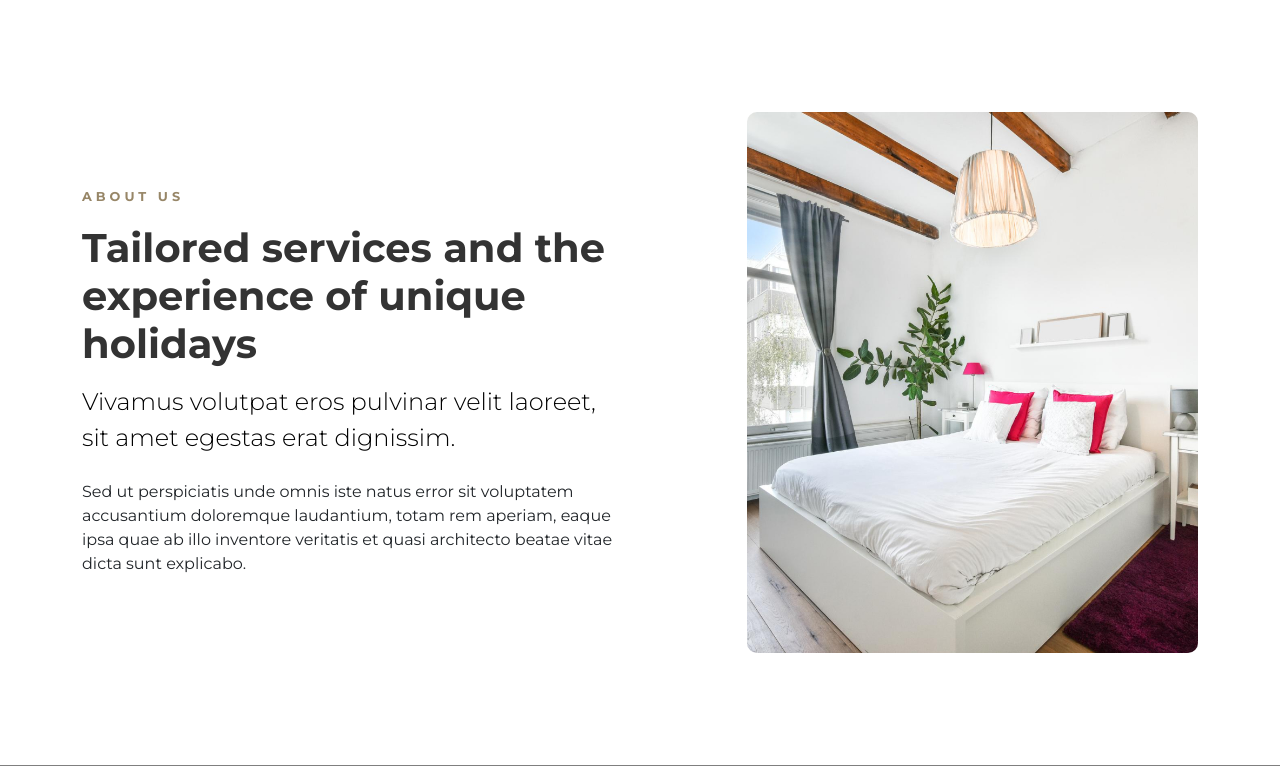
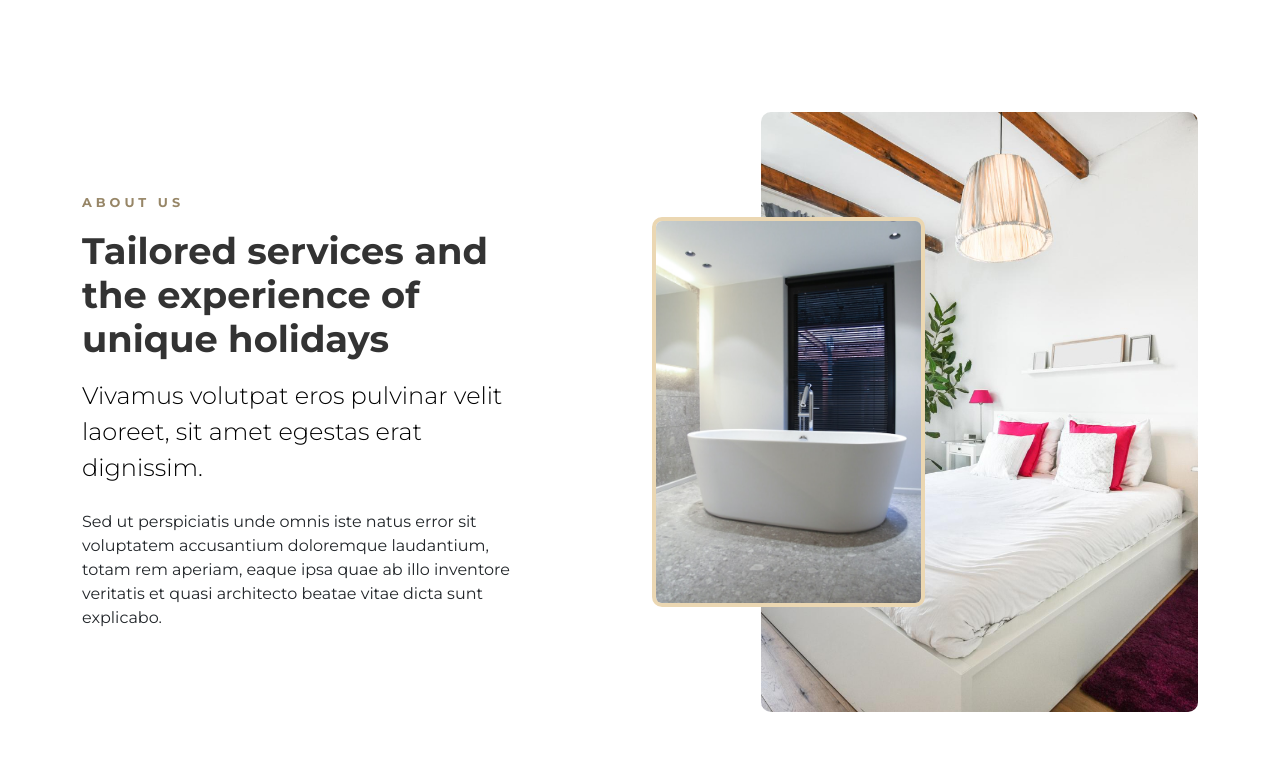
Before and after one commit to mzr-Qasim/The-Horizon, a Django app: template core/templates/core/index.html in a window 1280 px wide. Shown: the part 800-1566 px from the top of the page. Run offline with Django 3.2, Linux system fonts and the light colour scheme; the template is opened without the code that fills it, so the values that code supplies are empty; some libraries are stand-ins or nearby versions; some web fonts are replaced; grey boxes are pictures that could not be loaded.

Commit message:
overlay section homepage

```diff
--- a/core/templates/core/index.html
+++ b/core/templates/core/index.html
@@ -19,8 +19,8 @@
 <section class="about_us section_space">
     <div class="container">
         <div class="about_us_inner">
-            <div class="row g-4">
-                <div class="col-lg-6">
+            <div class="row g-4 flex-column-reverse flex-lg-row">
+                <div class="col-lg-5">
                     <div class="col-inner">
                         <div class="about_us_content">
                             <div class="section_heading">
@@ -34,11 +34,16 @@
                         </div><!-- /.about_us_content -->
                     </div><!-- /.col-inner -->
                 </div><!-- /.col-lg-6 -->
-                <div class="col-lg-5 offset-lg-1">
+                <div class="col-lg-6 offset-lg-1">
                     <div class="col-inner">
-                        <figure>
-                            <img src="{% static './assets/images/about_us.jpg' %}" loading="lazy" alt="">
-                        </figure>
+                        <div class="images_overlap">
+                            <figure class="main_img">
+                                <img src="{% static './assets/images/about_us.jpg' %}" loading="lazy" alt="">
+                            </figure>
+                            <figure class="overlay_img">
+                                <img src="{% static './assets/images/about_us_overlay.jpg' %}" loading="lazy" alt="">
+                            </figure>
+                        </div><!-- /.images_overlap -->
                     </div><!-- /.col-inner -->
                 </div><!-- /.col-lg-5 -->
             </div><!-- /.row -->
--- a/static/assets/css/main.scss
+++ b/static/assets/css/main.scss
@@ -93,30 +93,59 @@ section.main_hero_section {
     .col-inner {
         display: flex;
         flex-direction: column;
-        align-items: center;
         justify-content: center;
         height: 100%;
 
+        .images_overlap {
+            position: relative;
+            width: 100%;
+            height: 100%;
+            min-height: 600px;
+
+
+        }
+
         figure {
-            aspect-ratio: 1/1.2;
-            width: 100%;
+            position: absolute;
+            width: 80%;
+            height: 100%;
             border-radius: 10px;
             overflow: hidden;
+        }
 
-            img {
-                width: 100%;
-                height: 100%;
-                object-fit: cover;
-            }
+        img {
+            width: 100%;
+            height: 100%;
+            position: absolute;
+            top: 0;
+            left: 0;
+            object-fit: cover;
+
+
+        }
+
+        figure.main_img {
+                top: 0;
+                right: 0;
+
+        }
+        figure.overlay_img {
+                top: 50%;
+                left: 0;
+                z-index: 1;
+                width: 50%;
+                height: 65%;
+                transform: translateY(-50%);
+                border: 4px solid #ebd7b2;
+
+
 
         }
     }
 }
 
 
-
-
-section.video_section  {
+section.video_section {
     min-height: 70vh;
 
     figcaption {
--- a/static/assets/css/partials/_base.scss
+++ b/static/assets/css/partials/_base.scss
@@ -68,8 +68,8 @@
 
 .section_heading {
     h2 {
-            font-size: clamp(2.5rem, 2vw, 3rem);
-            color: rgb(51, 51, 51);
+            font-size: clamp(2.3rem, 2vw, 3rem);
+            color: #333;
             font-weight: 700;
             padding-bottom: 1rem;
 
@@ -165,7 +165,7 @@
 
         h1 {
             text-align: center;
-            font-size: clamp(2rem, 3vw, 5rem);
+                        font-size: clamp(2.4rem, 3vw, 5rem);
             color: $white_color;
             font-weight: 700;
 
--- a/static/assets/css/partials/_mediaqueries.scss
+++ b/static/assets/css/partials/_mediaqueries.scss
@@ -9,8 +9,14 @@
 @media(max-width: 992px) {
     .about_us {
         .col-inner {
+            .images_overlap {
+                min-height: 650px;
+
+
+            }
+
             figure {
-                aspect-ratio: 1/1;
+                height: 95%;
             }
         }
     }
@@ -22,4 +28,22 @@
     section.main_hero_section {
         min-height: 90vh;
     }
+
+    .about_us {
+        .col-inner {
+            .images_overlap {
+                min-height: 500px;
+
+
+            }
+
+            figure.overlay_img {
+
+                height: 55%;
+
+
+
+            }
+        }
+    }
 }
```
Also changed, not shown: static/assets/css/main.css, static/assets/images/about_us_overlay.jpg (added), 1 other file.
